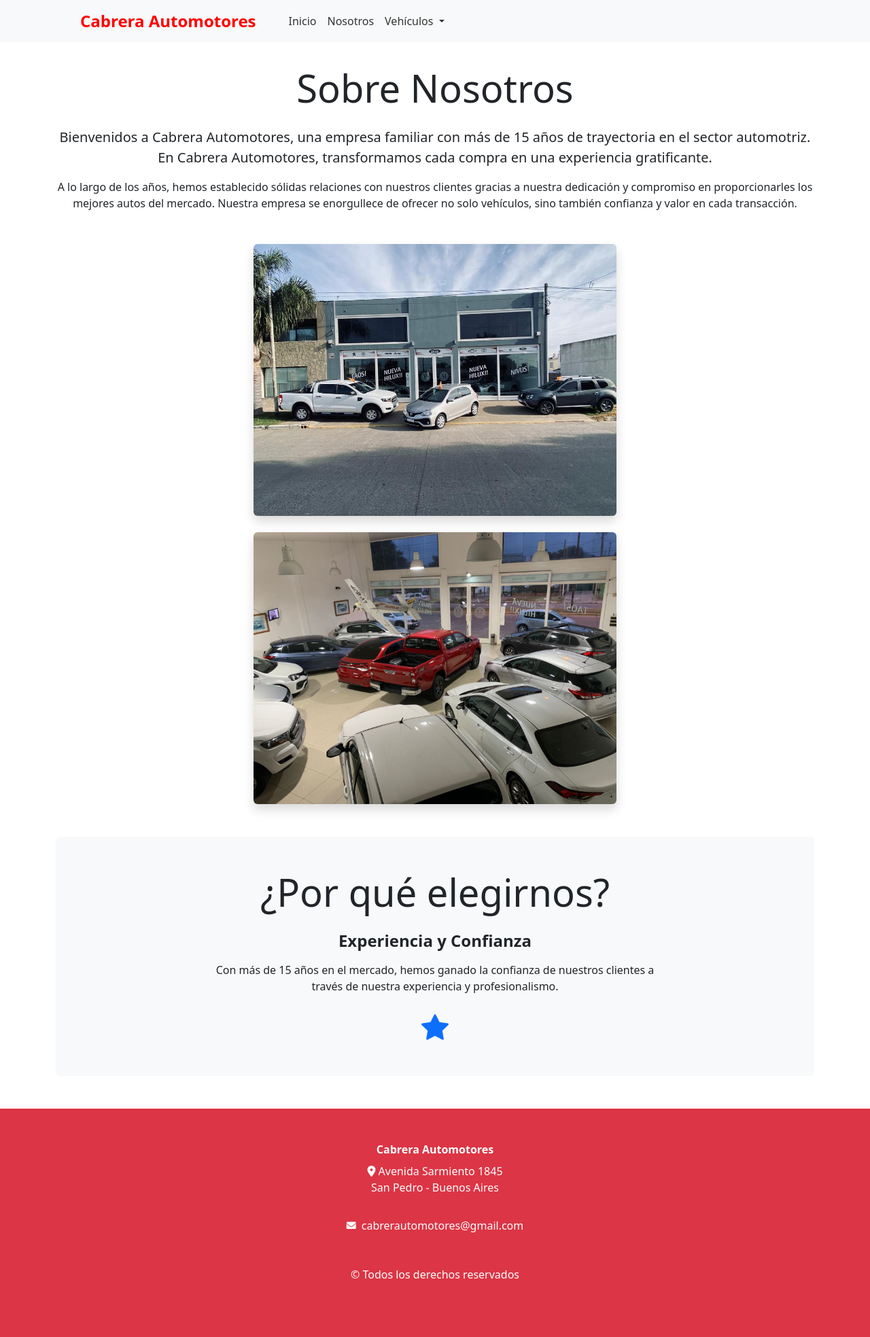
After one commit to TCabrera98/project, a Django app: page /nosotros/ in a window 1280 px wide. The commit adds this page. Shown: the whole page at 68% size. Run offline with Django 5.2, Linux system fonts and the light colour scheme; some libraries are stand-ins or nearby versions.

Commit message:
add: creado template nosotros, enlazado en urls y renderizado en views de la app home

```diff
--- a/apps/home/templates/home/navbar.html
+++ b/apps/home/templates/home/navbar.html
@@ -8,16 +8,14 @@
         <div class="collapse navbar-collapse" id="navbarSupportedContent">
             <ul class="navbar-nav me-auto mb-2 mb-lg-0 ms-lg-4">
                 <li class="nav-item"><a class="nav-link active" aria-current="page" href="{% url "home:home" %}" style="color: #333; font-weight: 500;">Inicio</a></li>
-                <li class="nav-item"><a class="nav-link" href="#" style="color: #333; font-weight: 500;">Nosotros</a></li>
+                <li class="nav-item"><a class="nav-link" href="{% url "home:nosotros" %}" style="color: #333; font-weight: 500;">Nosotros</a></li>
                 <li class="nav-item dropdown">
                     <a class="nav-link dropdown-toggle" id="navbarDropdown" href="#" role="button" data-bs-toggle="dropdown" aria-expanded="false" style="color: #333; font-weight: 500;">
                         Vehículos
                     </a>
                     <ul class="dropdown-menu" aria-labelledby="navbarDropdown" style="border-radius: 0.5rem; box-shadow: 0 0.5rem 1rem rgba(0, 0, 0, 0.1); transition: all 0.3s ease;">
-                        <li><a class="dropdown-item" href="#" style="color: #333;">Todos los vehículos</a></li>
-                        <li><hr class="dropdown-divider"></li>
-                        <li><a class="dropdown-item" href="#" style="color: #333;">0km</a></li>
-                        <li><a class="dropdown-item" href="#" style="color: #333;">Usados</a></li>
+                        <li><a class="dropdown-item" href="{% url "vehiculo:nuevos" %}" style="color: #333;">0km</a></li>
+                        <li><a class="dropdown-item" href="{% url "vehiculo:usados" %}" style="color: #333;">Usados</a></li>
                     </ul>
                 </li>
             </ul>
--- /dev/null
+++ b/apps/home/templates/home/nosotros.html
@@ -0,0 +1,43 @@
+{% extends 'home/base.html' %}
+{% load static %}
+
+{% block CONTENIDO %}
+<div class="container mt-5 mb-5 pt-5">
+    <!-- Sección sobre nosotros -->
+    <section class="text-center mb-5">
+        <h2 class="display-4 mb-4">Sobre Nosotros</h2>
+        <p class="lead">
+            Bienvenidos a <strong>Cabrera Automotores</strong>, una empresa familiar con más de 15 años de trayectoria en el sector automotriz. En <strong>Cabrera Automotores</strong>, transformamos cada compra en una experiencia gratificante.
+        </p>
+        <p>
+            A lo largo de los años, hemos establecido sólidas relaciones con nuestros clientes gracias a nuestra dedicación y compromiso en proporcionarles los mejores autos del mercado. Nuestra empresa se enorgullece de ofrecer no solo vehículos, sino también confianza y valor en cada transacción.
+        </p>
+    </section>
+
+    <!-- Sección de imágenes en columna -->
+    <div class="text-center mb-5">
+        <div class="d-flex flex-column align-items-center">
+            <img src="{% static 'Home/img/agencia.jpg' %}" alt="Agencia Cabrera Automotores" class="img-fluid rounded shadow mb-4" style="max-width: 100%; height: 400px; object-fit: cover;">
+            <img src="{% static 'Home/img/agencia2.jpeg' %}" alt="Agencia Cabrera Automotores" class="img-fluid rounded shadow" style="max-width: 100%; height: 400px; object-fit: cover;">
+        </div>
+    </div>
+
+    <!-- Sección por qué elegirnos -->
+    <section class="bg-light p-5 rounded">
+        <div class="container">
+            <h2 class="display-4 mb-4 text-center">¿Por qué elegirnos?</h2>
+            <div class="row justify-content-center">
+                <div class="col-md-8">
+                    <h4 class="fw-bold mb-3 text-center">Experiencia y Confianza</h4>
+                    <p class="text-center">
+                        Con más de 15 años en el mercado, hemos ganado la confianza de nuestros clientes a través de nuestra experiencia y profesionalismo.
+                    </p>
+                    <div class="text-center mt-4">
+                        <i class="bi bi-star-fill display-6 text-primary"></i>
+                    </div>
+                </div>
+            </div>
+        </div>
+    </section>
+</div>
+{% endblock %}
--- a/apps/home/urls.py
+++ b/apps/home/urls.py
@@ -6,6 +6,7 @@ app_name = "home"
 
 urlpatterns = [
     path('', views.home, name='home'),
+    path("nosotros/", views.nosotros, name="nosotros"),
 ]
 
 urlpatterns += staticfiles_urlpatterns()
--- a/apps/home/views.py
+++ b/apps/home/views.py
@@ -3,3 +3,7 @@ from django.shortcuts import render
 
 def home(request):
     return render(request, 'home/base.html')
+
+
+def nosotros(request):
+    return render(request, "home/nosotros.html")
--- a/apps/vehiculo/templates/vehiculo/nuevos.html
+++ b/apps/vehiculo/templates/vehiculo/nuevos.html
@@ -75,7 +75,7 @@
                         <p class="card-text">Versión: <strong>{{ vehiculo.version }}</strong></p>
                         <p class="card-text">Año: <strong>{{ vehiculo.año }}</strong></p>
                         <p class="card-text">Kilometraje: <strong>{{ vehiculo.kilometraje }} km</strong></p>
-                        <a href="https://wa.me/?text=Estoy%20interesado%20en%20el%20vehículo%20{{ vehiculo.marca }}" class="btn btn-custom btn-custom-info">Más info</a>
+                        <a href="https://wa.me/?text=Estoy%20interesado%20en%20el%20vehículo%20{{ vehiculo.marca }}" class="btn btn-custom btn-custom-info">Más información</a>
                     </div>
                 </div>
             </div>
```
Also changed, not shown: apps/home/static/home/img/agencia.jpg (added), apps/home/static/home/img/agencia2.jpeg (added).
